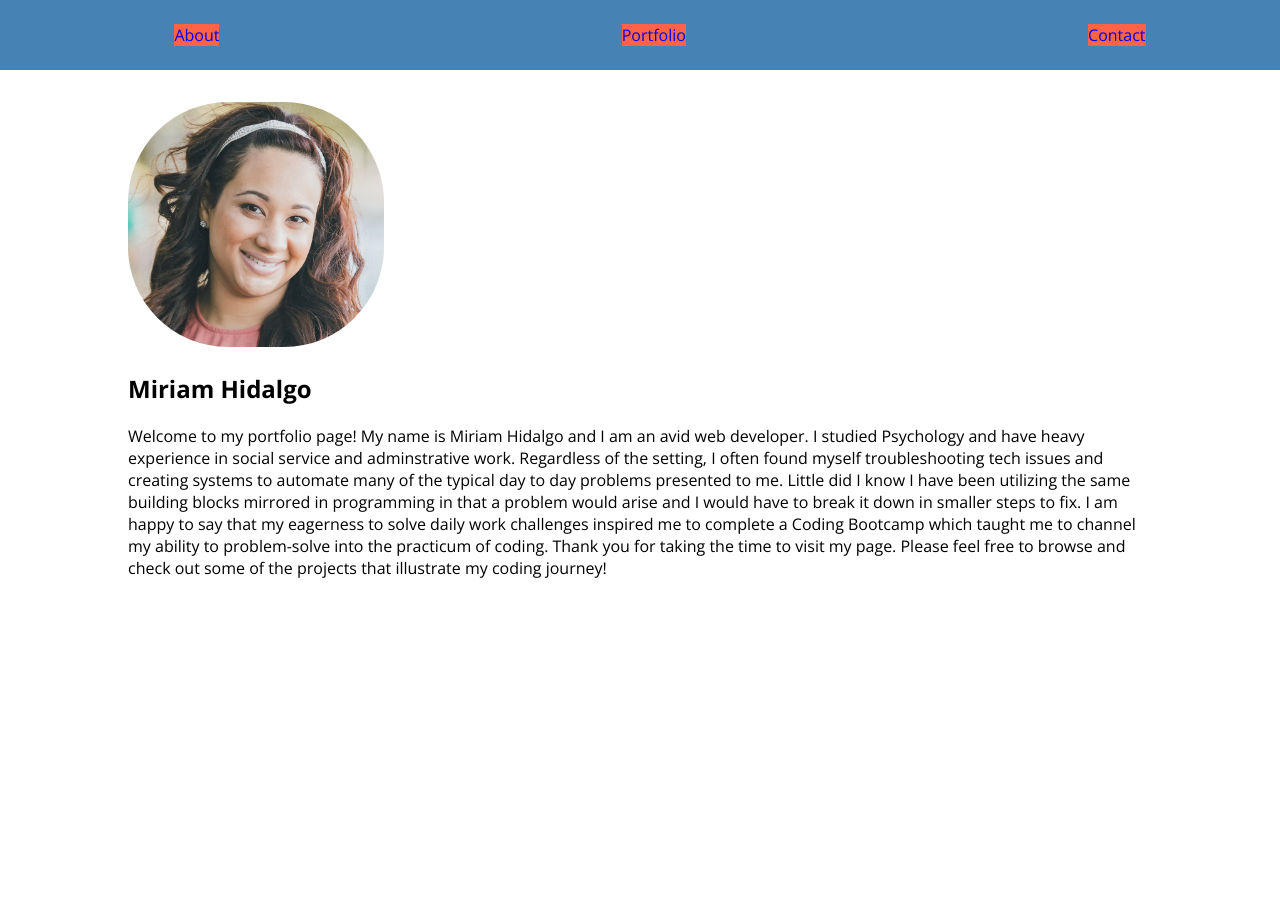
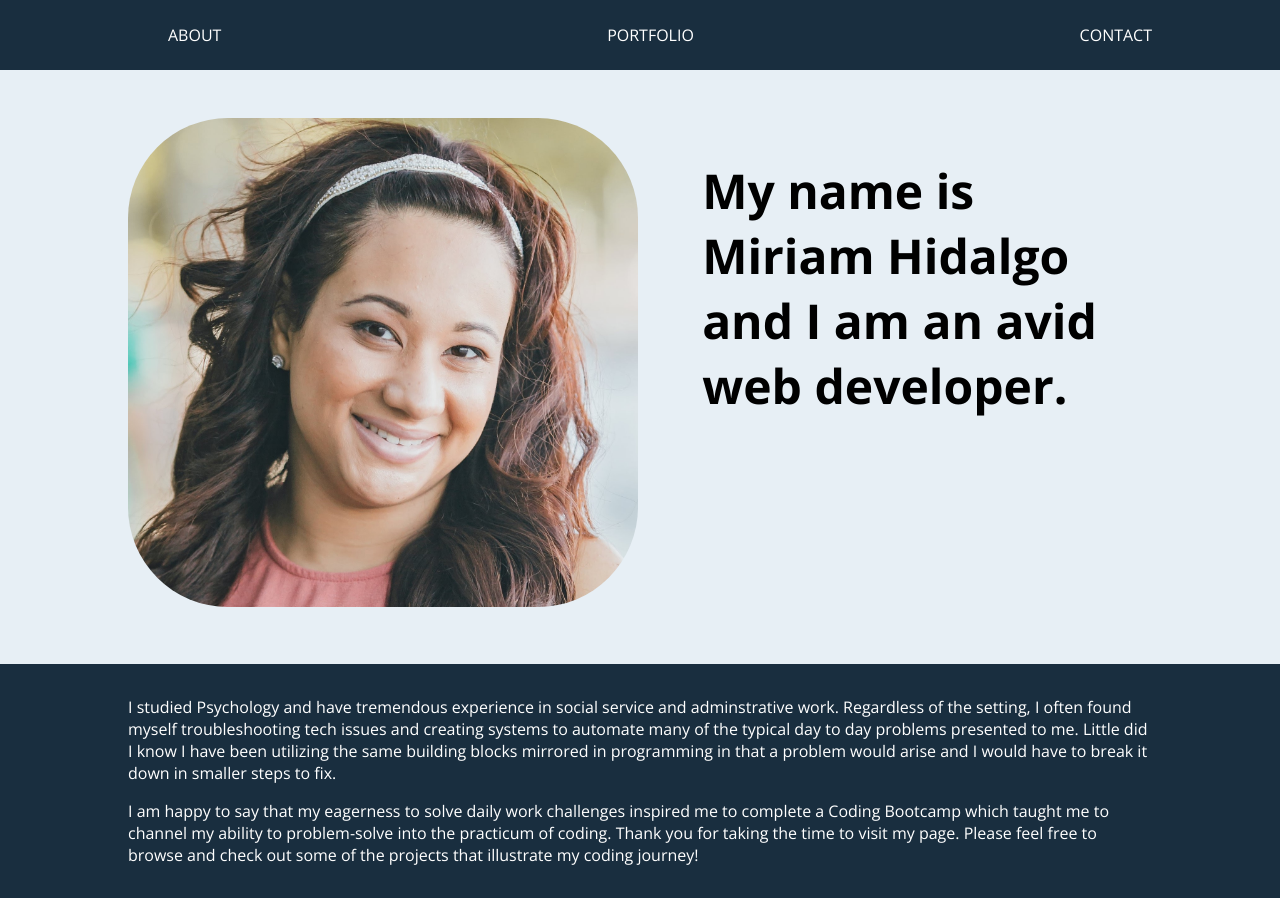
Before and after one commit to miriam-hidalgo/PortfolioWebsite, a plain HTML site: page index.html in a window 1280 px wide. Before the commit the page ends 800 px from the top, so only its background shows below. Drawn offline with nearby package versions, Linux system fonts and the light colour scheme.

Commit message:
Restyled Page

```diff
--- a/assets/css/style.css
+++ b/assets/css/style.css
@@ -16,16 +16,20 @@ body {
 }
 
 header {
-    background-color: steelblue;
-    padding: .5em;
-    margin-bottom: 2em;
-    font-size: 1rem;
+    /* background-color: rgb(169, 193, 212); */
+    background-color: rgb(25, 46, 63);
+    padding: .5em 0;
+    margin: 0;
+
 }
 
 .row {
     display: flex;
 }
 
+.nav {
+    font-size: 1rem;
+}
 
 .nav__list {
     list-style-type: none;
@@ -33,28 +37,63 @@ header {
 }
 
 .nav__item {
-    background-color: tomato;
+
+}
+
+.nav__item + .nav__item {
+    margin-left: 2em;
+}
+
+.nav__link {
+    text-transform: uppercase;
+    color: white;
+    text-decoration: none;
+}
+
+.hero {
+    background-color: rgba(70, 131, 180, 0.128);
+    padding: 3em 0;
+    margin: 0;
+}
+
+.hero__profile {
+
+
 
 
 }
 
-.nav__item + .nav__item {
-    margin-left: 30px;
+.hero__item {
+   font-size: 2rem;
 }
 
-.nav__link {
-    text-decoration: none;
+.hero__item + .hero__item {
+    margin-left: 2em;
+
 }
 
 img {
     max-width: 100%;
+
+
 }
 
-.intro__img {
-    width: 25%;
-    height: 25%;
+.hero__name {
+    align-items: center;
+}
+.hero__img {
 }
 
 .profileImg {
     border-radius: 100px;
+
 }
+
+.intro {
+    background-color: rgb(25, 46, 63);
+    color: white;
+    padding: 1em 0;
+    margin: 0;
+
+
+}
--- a/index.html
+++ b/index.html
@@ -25,34 +25,29 @@
             </div>
         </header>
 
-        <section class="intro">
+
+        <section class="hero">
             <div class="container">
-                <div class="intro__profile">
-                    <div class="intro__img">
+                <div class="hero__profile row">
+                    <div class="hero__item hero__img">
                         <img src="./assets/images/Professional.jpg" alt="professional image of Miriam Hidalgo" class="profileImg">
                     </div>
 
-                    <div class="intro__name">
-                        <h1 class="">Miriam Hidalgo</h1>
+                    <div class="hero__item hero__name">
+                        <h1 class=""> My name is Miriam Hidalgo and I am an avid web developer.</h1>
                     </div>
                 </div>
+            </div>
+        </section>
 
+        <section class="intro">
+            <div class="container">
                 <div class="intro__text">
-                    <p> Welcome to my portfolio page! My name is Miriam Hidalgo and I am an avid web developer. I studied Psychology and have heavy experience in social service and adminstrative work. Regardless of the setting, I often found myself troubleshooting tech issues and creating systems to automate many of the typical day to day problems presented to me. Little did I know I have been utilizing the same building blocks mirrored in programming in that a problem would arise and I would have to break it down in smaller steps to fix. I am happy to say that my eagerness to solve daily work challenges inspired me to complete a Coding Bootcamp which taught me to channel my ability to problem-solve into the practicum of coding. Thank you for taking the time to visit my page. Please feel free to browse and check out some of the projects that illustrate my coding journey!</p>
+                    <p> I studied Psychology and have tremendous experience in social service and adminstrative work. Regardless of the setting, I often found myself troubleshooting tech issues and creating systems to automate many of the typical day to day problems presented to me. Little did I know I have been utilizing the same building blocks mirrored in programming in that a problem would arise and I would have to break it down in smaller steps to fix. </p>
+
+                    <p>I am happy to say that my eagerness to solve daily work challenges inspired me to complete a Coding Bootcamp which taught me to channel my ability to problem-solve into the practicum of coding. Thank you for taking the time to visit my page. Please feel free to browse and check out some of the projects that illustrate my coding journey!</p>
                 </div>
-
             </div>
-
-
-
-
-
-
-
-
-
-
-
         </section>
 
         <section class="portfolio">
```
